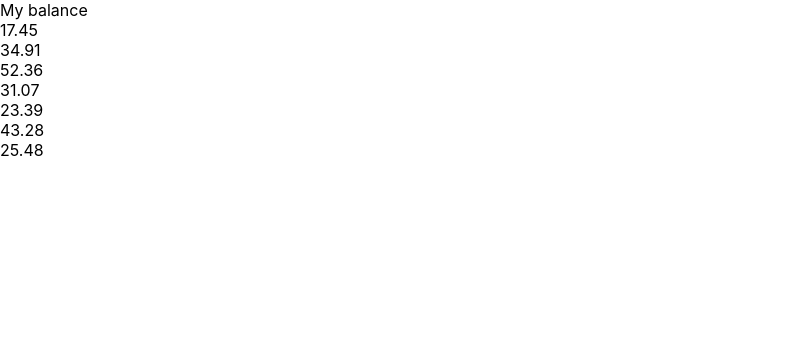
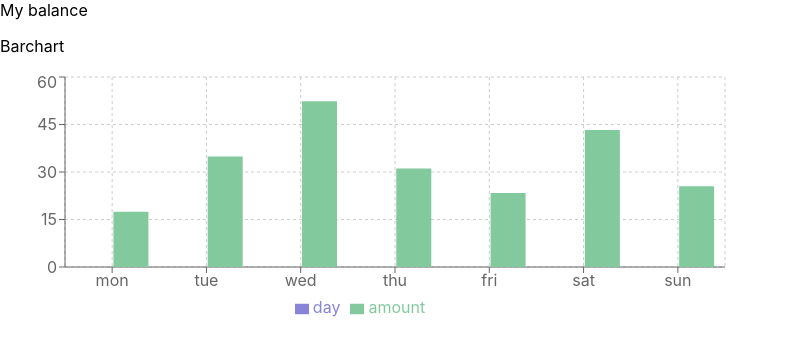
Before and after one commit to Ademola101/Expenses-Chart, a React (Create React App) app: page / in a window 1280 px wide. Shown: the top 356 px of the page, without its empty margins (0-789 px from the left). Built offline with nearby package versions, Linux system fonts and the light colour scheme; the HTML template or start-up script is replaced by a standard one.

Commit message:
first attempt at recharts

```diff
--- a/package.json
+++ b/package.json
@@ -9,6 +9,7 @@
     "react": "^18.2.0",
     "react-dom": "^18.2.0",
     "react-scripts": "5.0.1",
+    "recharts": "^2.1.12",
     "web-vitals": "^2.1.4"
   },
   "scripts": {
--- a/src/App.js
+++ b/src/App.js
@@ -1,14 +1,17 @@
-import data from './services/data.json'
+
 import Header from './components/Header'
 import Barchart from './components/Barchart'
+import data from './services/data.json'
+
 
 function App() {
+  console.log(data)
   return (
     <div>
 
       <Header/>
-      {data.map(d => <Barchart key = {d.amount} data = {d}/> )}
 
+      <Barchart data={data}/>
     </div>
   )
 }
--- a/src/components/Barchart.jsx
+++ b/src/components/Barchart.jsx
@@ -1,10 +1,20 @@
-
+import { BarChart, CartesianGrid, XAxis, YAxis, Tooltip, Legend, Bar } from 'recharts'
 
 const Barchart = ({ data }) => {
   return (
 
     <div>
-      {data.amount}
+      <p> Barchart</p>
+      <BarChart width={730} height={250} data={data}>
+
+        <CartesianGrid strokeDasharray="3 3" />
+        <XAxis dataKey="day" />
+        <YAxis />
+        <Tooltip />
+        <Legend />
+        <Bar dataKey="day" fill="#8884d8" />
+        <Bar dataKey="amount" fill="#82ca9d" />
+      </BarChart>
     </div>
   )
 }
```
Also changed, not shown: 1 other file (tests, documents, lock files or other folders).
